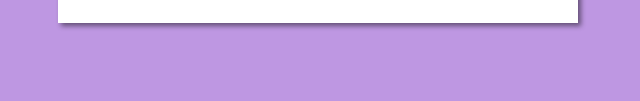
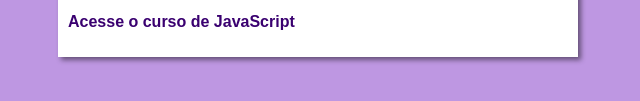
Before and after one commit to Fernandeess23/Projeto-Site, a plain HTML site: page index.html in a window 1280 px wide. Shown: the part 395-496 px from the top of the page, without its empty margins (322-962 px from the left). Drawn offline with Linux system fonts and the light colour scheme.

Commit message:
Update index.html

```diff
--- a/index.html
+++ b/index.html
@@ -28,7 +28,7 @@
             criada para aumentar a interatividade entre um site e seus visitantes.
             Os códigos em JS são executados dentro do navegador e são acesso aos
             elementos HTML por meio do <abbr title="Documento Object Model">DOM</abbr></p>
-            <!-- <p><a href="curso-js.html">Acesse o curso de JavaScript</a></p> -->
+            <p><a href="curso-js.html">Acesse o curso de JavaScript</a></p>
         </article>
     </main>
 </body>
```
